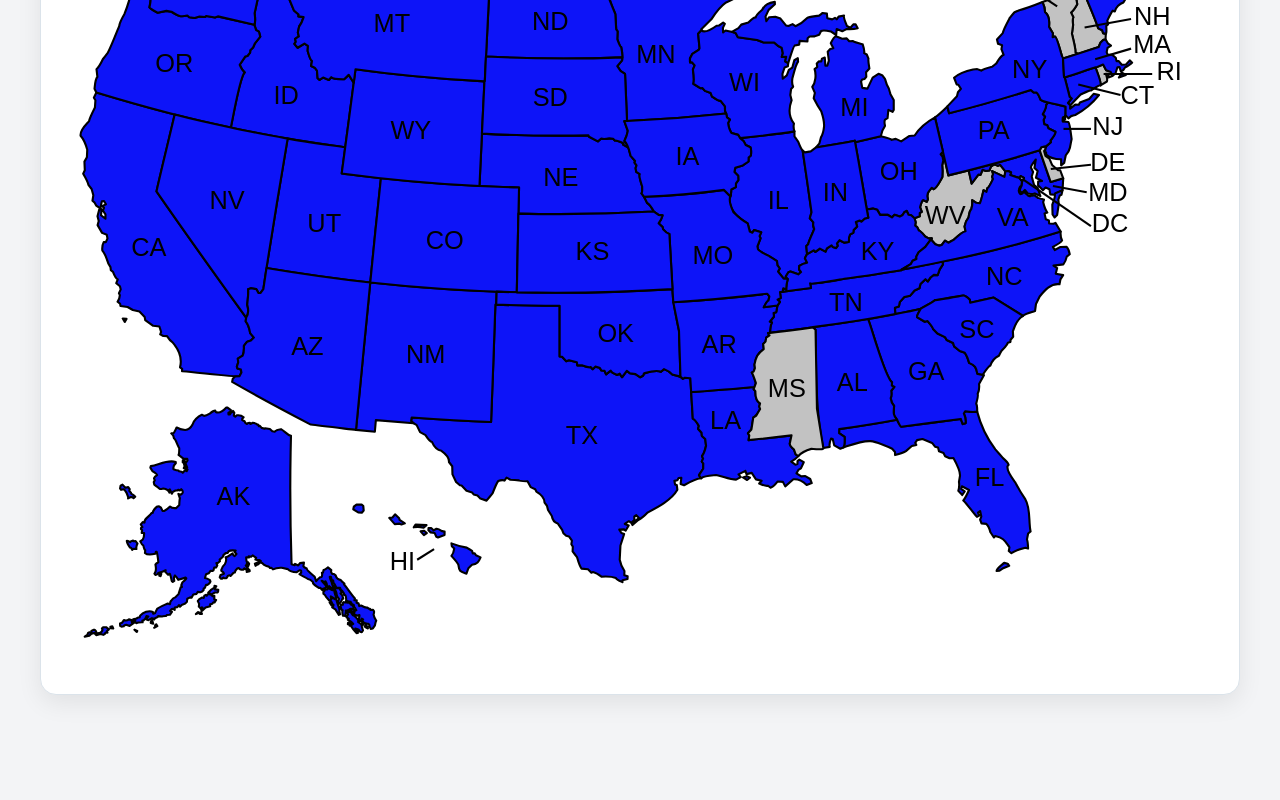
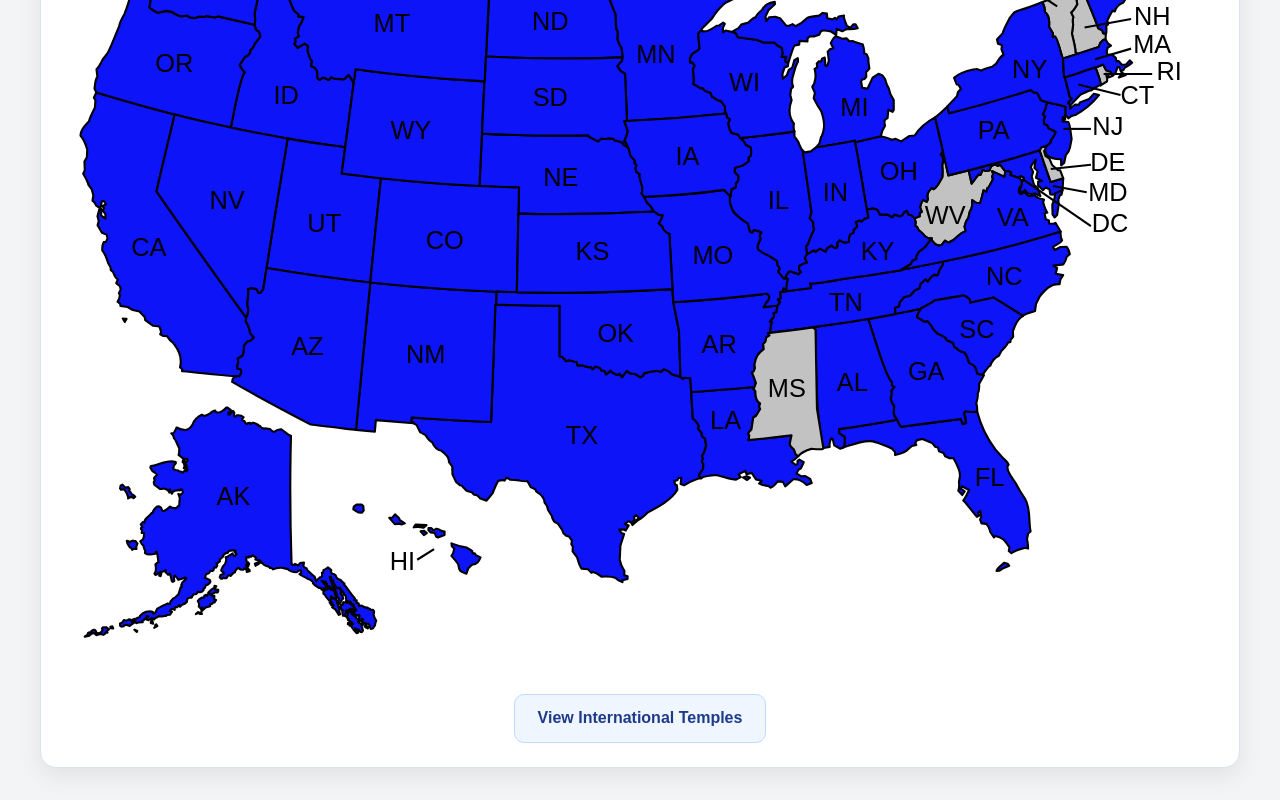
Before and after one commit to mwcrox/temples, a plain HTML site: page index.html in a window 1280 px wide. Shown: the part 417-1217 px from the top of the page. Before the commit the page ends 1144 px from the top, so only its background shows below. Drawn offline with Linux system fonts and the light colour scheme.

Commit message:
International Section

```diff
--- a/index.html
+++ b/index.html
@@ -367,6 +367,12 @@
                     <div class="cmm-usa-credit-link"></div>
                 </div>
             </div>
+
+            <div class="international-link-wrap">
+                <a class="international-link" href="International/index.html">
+                    View International Temples
+                </a>
+            </div>
         </section>
     </main>
 
--- a/styles.css
+++ b/styles.css
@@ -349,3 +349,26 @@ a:hover {
         font-size: 7px;
     }
 }
+
+.international-link-wrap {
+    margin-top: 1.5rem;
+    text-align: center;
+}
+
+.international-link {
+    display: inline-block;
+    padding: 0.9rem 1.4rem;
+    border-radius: 10px;
+    background: #eff6ff;
+    border: 1px solid #bfdbfe;
+    color: #1e3a8a;
+    font-weight: bold;
+    text-decoration: none;
+    transition: transform 0.15s ease, background 0.15s ease;
+}
+
+.international-link:hover {
+    background: #dbeafe;
+    transform: translateY(-2px);
+    text-decoration: none;
+}
```
Also changed, not shown: International/index.html (added, +29 -0 lines), International/temples.json (added, +11 -0 lines).
